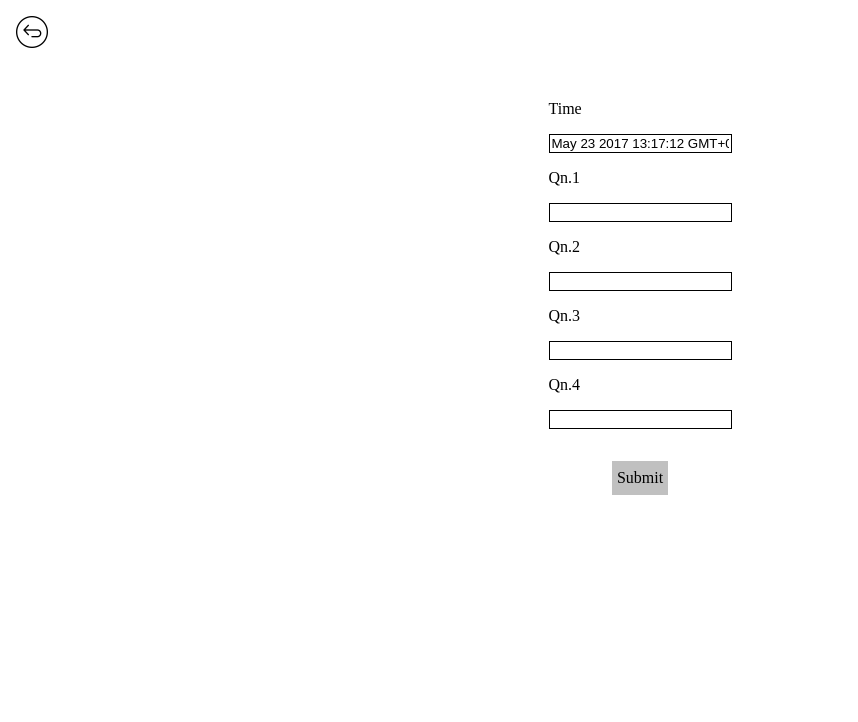
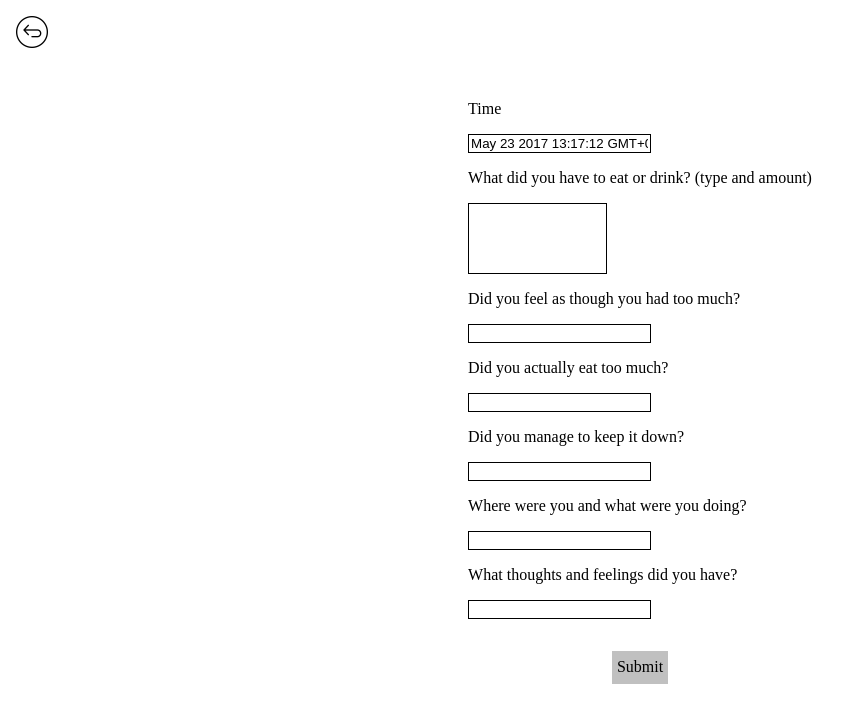
Before and after one commit to FAC10/annafreud-app, a plain HTML site: page logameal.html in a window 1280 px wide. Shown: the whole page, without its empty margins (0-858 px from the left). Drawn offline with Linux system fonts and the light colour scheme.

Commit message:
updated questions on food log

```diff
--- a/css/logameal.css
+++ b/css/logameal.css
@@ -18,6 +18,12 @@
   border: .05em solid black;
 }
 
+.food_input {
+  border: .05em solid black;
+  width: 10em;
+  height: 5em;
+}
+
 .logameal_questions {
   margin-bottom: 2em;
 }
--- a/logameal.html
+++ b/logameal.html
@@ -17,10 +17,13 @@
   <div class="container">
     <article class="logameal_questions">
       <p>Time</p><input type="text" class="logameal_input" id="current_time_input" value="">
-      <p>Qn.1</p><input type="text" class="logameal_input">
-      <p>Qn.2</p><input type="text" class="logameal_input">
-      <p>Qn.3</p><input type="text" class="logameal_input"></br>
-      <p>Qn.4</p><input type="text" class="logameal_input"></br>
+      <p>What did you have to eat or drink? (type and amount)</p>
+      <input type="text" class="food_input">
+      <p>Did you feel as though you had too much?</p><input type="text" class="logameal_input">
+      <p>Did you actually eat too much?</p><input type="text" class="logameal_input"></br>
+      <p>Did you manage to keep it down?</p><input type="text" class="logameal_input"></br>
+      <p>Where were you and what were you doing?</p><input type="text" class="logameal_input"></br>
+      <p>What thoughts and feelings did you have?</p><input type="text" class="logameal_input"></br>
     </article>
     <a href="./logged.html" class="logameal_submit">Submit</a>
   </div>
--- a/logameal.js
+++ b/logameal.js
@@ -1,7 +1,2 @@
 var time = document.getElementById("current_time_input")
 time.value = new Date().toString().slice(4,-15);
-time.value.slice(0,-15);
-
-// current_time_input.addEventListener('click', ()=> {
-//   current_time_input.value = new Date();
-// })
```
